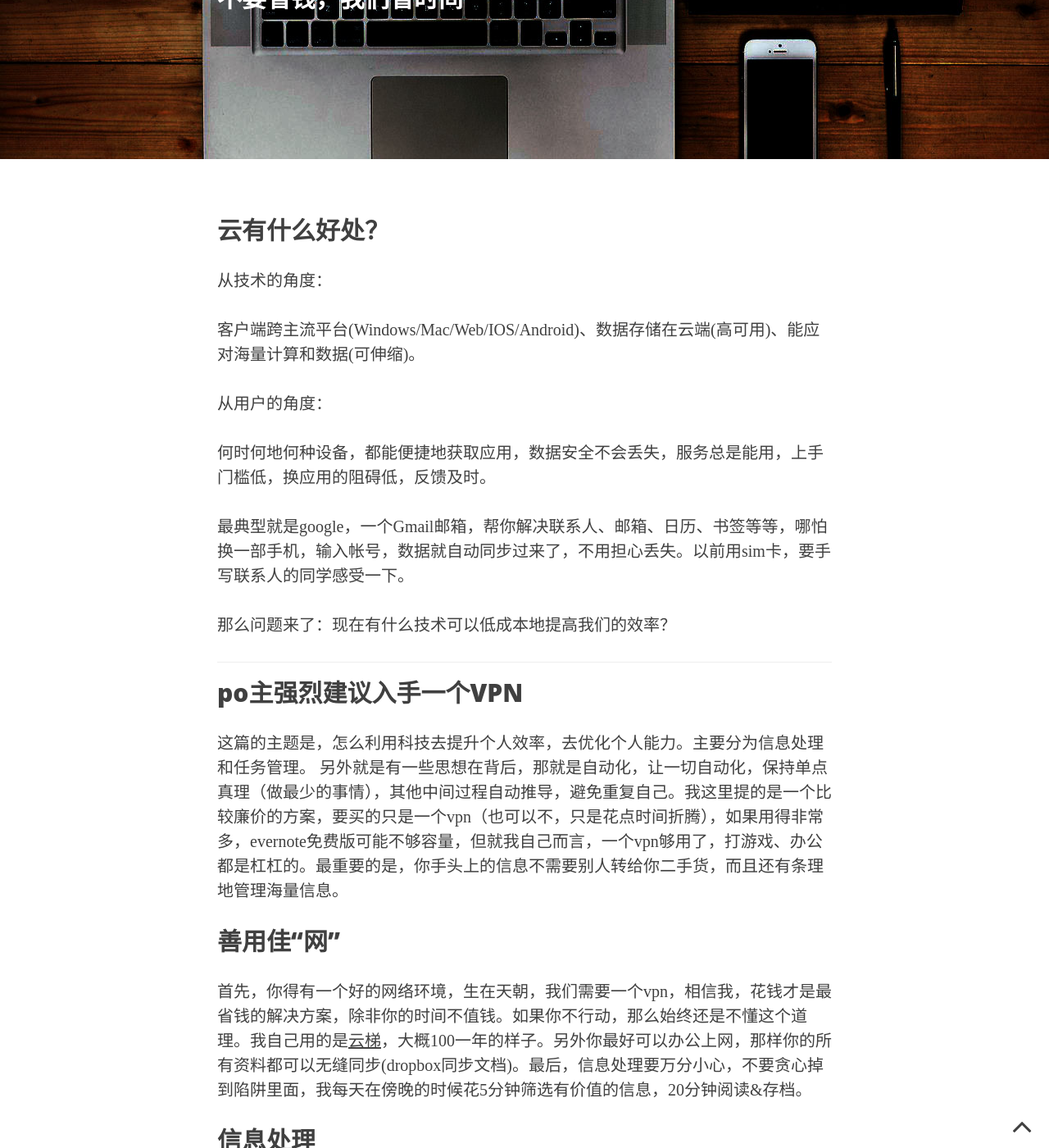
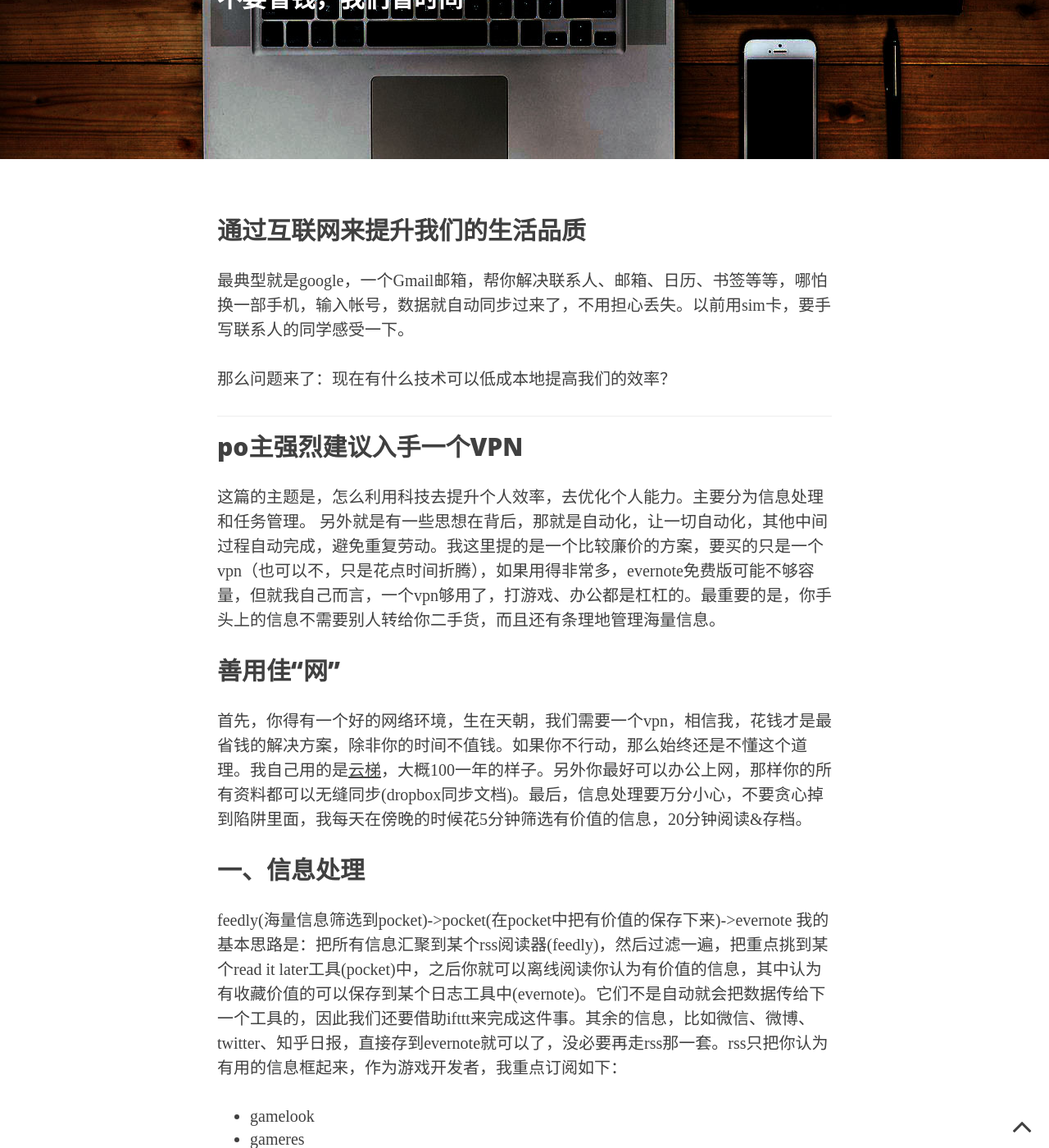
Before and after one commit to fonzieyang/fonzieyang.github.com, a Jekyll site: the page built from _posts/2015-02-03-effective-living.md, in a window 1280 px wide and 1400 px high, scrolled down 260 px. Shown: the whole window at 82% size. Built offline with Jekyll 4.4.1, drawn with Linux system fonts in a browser that asks for light colours; nearby versions of some CDN libraries; comment, search, counter and statistics services are not loaded; some of the changed text lies outside the part shown.

Commit message:
update post

```diff
--- a/_posts/2015-02-03-effective-living.md
+++ b/_posts/2015-02-03-effective-living.md
@@ -10,15 +10,7 @@ header-img: "img/desk-602975_1280.jpg"
 
 ---
 
-## 云有什么好处？
-
-从技术的角度：
-
-客户端跨主流平台(Windows/Mac/Web/IOS/Android)、数据存储在云端(高可用)、能应对海量计算和数据(可伸缩)。
-
-从用户的角度：
-
-何时何地何种设备，都能便捷地获取应用，数据安全不会丢失，服务总是能用，上手门槛低，换应用的阻碍低，反馈及时。
+## 通过互联网来提升我们的生活品质
 
 最典型就是google，一个Gmail邮箱，帮你解决联系人、邮箱、日历、书签等等，哪怕换一部手机，输入帐号，数据就自动同步过来了，不用担心丢失。以前用sim卡，要手写联系人的同学感受一下。
 
@@ -27,13 +19,13 @@ header-img: "img/desk-602975_1280.jpg"
 ---
 
 ## po主强烈建议入手一个VPN
-这篇的主题是，怎么利用科技去提升个人效率，去优化个人能力。主要分为信息处理和任务管理。 另外就是有一些思想在背后，那就是自动化，让一切自动化，保持单点真理（做最少的事情），其他中间过程自动推导，避免重复自己。我这里提的是一个比较廉价的方案，要买的只是一个vpn（也可以不，只是花点时间折腾），如果用得非常多，evernote免费版可能不够容量，但就我自己而言，一个vpn够用了，打游戏、办公都是杠杠的。最重要的是，你手头上的信息不需要别人转给你二手货，而且还有条理地管理海量信息。
+这篇的主题是，怎么利用科技去提升个人效率，去优化个人能力。主要分为信息处理和任务管理。 另外就是有一些思想在背后，那就是自动化，让一切自动化，其他中间过程自动完成，避免重复劳动。我这里提的是一个比较廉价的方案，要买的只是一个vpn（也可以不，只是花点时间折腾），如果用得非常多，evernote免费版可能不够容量，但就我自己而言，一个vpn够用了，打游戏、办公都是杠杠的。最重要的是，你手头上的信息不需要别人转给你二手货，而且还有条理地管理海量信息。
 
 ##善用佳“网”
 
 首先，你得有一个好的网络环境，生在天朝，我们需要一个vpn，相信我，花钱才是最省钱的解决方案，除非你的时间不值钱。如果你不行动，那么始终还是不懂这个道理。我自己用的是[云梯](http://igetvpn.com/?r=2fbff25cdef80c4e)，大概100一年的样子。另外你最好可以办公上网，那样你的所有资料都可以无缝同步(dropbox同步文档)。最后，信息处理要万分小心，不要贪心掉到陷阱里面，我每天在傍晚的时候花5分钟筛选有价值的信息，20分钟阅读&存档。
 
-##信息处理
+## 一、信息处理
 feedly(海量信息筛选到pocket)->pocket(在pocket中把有价值的保存下来)->evernote
 我的基本思路是：把所有信息汇聚到某个rss阅读器(feedly)，然后过滤一遍，把重点挑到某个read it later工具(pocket)中，之后你就可以离线阅读你认为有价值的信息，其中认为有收藏价值的可以保存到某个日志工具中(evernote)。它们不是自动就会把数据传给下一个工具的，因此我们还要借助ifttt来完成这件事。其余的信息，比如微信、微博、twitter、知乎日报，直接存到evernote就可以了，没必要再走rss那一套。rss只把你认为有用的信息框起来，作为游戏开发者，我重点订阅如下：
 
@@ -46,35 +38,32 @@ feedly(海量信息筛选到pocket)->pocket(在pocket中把有价值的保存下
 
 注意少就是多，后面你就可以大概每天在feedly中200+条信息中，筛选到read it later中，然后ifttt就会把这个传到pocket中，如果你用手机版，他有强大的离线阅读，非常方便。不过pocket到evernote会遇到一个坑，那就是无法抓取全文。我们可以通过rss来完成这件事情，某些网络工具提供把rss的全文抓出来（比如fulltextrss.com），在转发rss，我们在ifttt中订阅这个抓取后的rss，就可以得到全文保存在evernote中。
 
-##标签优于分类
+###标签优于分类
 evernote中，打tag（标签），会帮助我们记录。tag+搜索的方式胜于分门别类。通过tag+搜索，我们的组织可以扁平化，任何文件只要贴上tag（索引）就可以放在那里，然后通过搜索就能马上找到，这样效率极高，管理成本极低，而且不会因为分类的变化而变化。相比分类，我们总是会因为不同的需求，从不同的角度去进行不同的分类，比如人类，我们可以分成男人、女人、人妖又或者分成白人、黑人、黄种人、超人等等。这样不同角度下的分类是相互冲突矛盾的，而且容易引起层次化。通过tag，我们可以完美解决。
 
-##处理实时信息
+###处理实时信息
 
 其实rss的方式是过去的信息获取方式，它是单向的，不灵活的，更加现代的信息渠道当然是微博(新浪、twitter)，这里推荐fawave这个多微博客户端，支持pocket保存内容，谁用谁知道。至于微信订阅号，还是用微信客户端+evernote订阅号最适合，虽然无法离线阅读，但是也不花多少流量，这点钱就不要省了。
 
-##处理文档
+###处理文档
 
 我们在学习、工作中经常会自我总结，写下很多总结性文档，我通常都用思维导图(xmind)来保存知识。然后放到dropbox，反正只是文档，5G几乎是用不完的。
 
-##处理娱乐数据
+###处理娱乐数据
 
 娱乐数据比如电影、游戏、漫画等等大容量的数据，当然可以祭出国内的云存储，我用得是百度云。有人说用国产不怕安全和丢失问题吗？主要无关要紧的娱乐数据，是丢了也不怕。
 
-##还是需要一块硬盘备份你的家庭照片
+###还是需要一块硬盘备份你的家庭照片
 
 备份工具太多，这里就不多说，反正我有三块(加上笔记本)硬盘备份我的家庭照，用来保存重要有意义的私密数据。TimeMachine非常给力，你什么都不用做就能享受到数据安全的好处。
 
-##网上的训练场
-一些神奇的网站推荐：github、coursera、topcoder
-懂的都懂。
 
-##事务管理
+## 二、事务管理
 
 > 不管你有多忙，首先你得要有一个计划
 > --《高效人士的七个习惯》
 
-## 谷歌工具集
+### 谷歌工具集
 感谢谷歌改善了我们的生活，他提供的工具都非常好用，难怪Sheldon同学说“只要保留着google帐号，我做一只水母也没关系”，下面是一张列表:
 
 * calendar
@@ -90,7 +79,7 @@ evernote中，打tag（标签），会帮助我们记录。tag+搜索的方式
 
 有了这些工具，我们就能够管理好自己的，感谢伟大的google。
 
-## 你还是需要一本记事本
+### 你还是需要一本纸质记事本
 
 我每天工作开始，都把记事本打开，放到桌上，写下日期，然后后面就是一堆临时性的todolist记录下来，保证不会忘记。而且随便乱画就是有特别有灵感。我在页头和页尾两头开始写，页头就是按着日期写todolist，页尾就是各种奇思妙想，直到这本写完，就在最后一些写一篇感想，这样所有事情都会井井有条。
 
@@ -99,15 +88,11 @@ evernote中，打tag（标签），会帮助我们记录。tag+搜索的方式
 ---
 
 
-###最后，做一个总结吧。
-在信息处理上，我们有几个原则：
+## 三、一些经验之谈
 
 1. 不要掉入信息海洋，保持独立思考
 2. 信息处理后一定要归档，日后能快速找回，不然看了就等于没看
 3. 看了也不一定有效，还是自己思考更重要，进入脑子的才是你的，最好进入脑子的方式就是输出，试试做下总结分享出来。
-
-在事务管理上，我们要保持简单：
-
-1. 以纸质记事本帮助我们工作，把手头上的事情做好。
-2. 用calendar记录提醒我们各种事务，并且是提前一两天就安排准备好。
-3. 一定要记得别人的人名，最好连事迹都记得，google contact可以帮助你。
+4. 以纸质记事本帮助我们工作，把手头上的事情做好。
+5. 用calendar记录提醒我们各种事务，并且是提前一两天就安排准备好。
+6. 一定要记得别人的人名，最好连事迹都记得，google contact可以帮助你。
```
